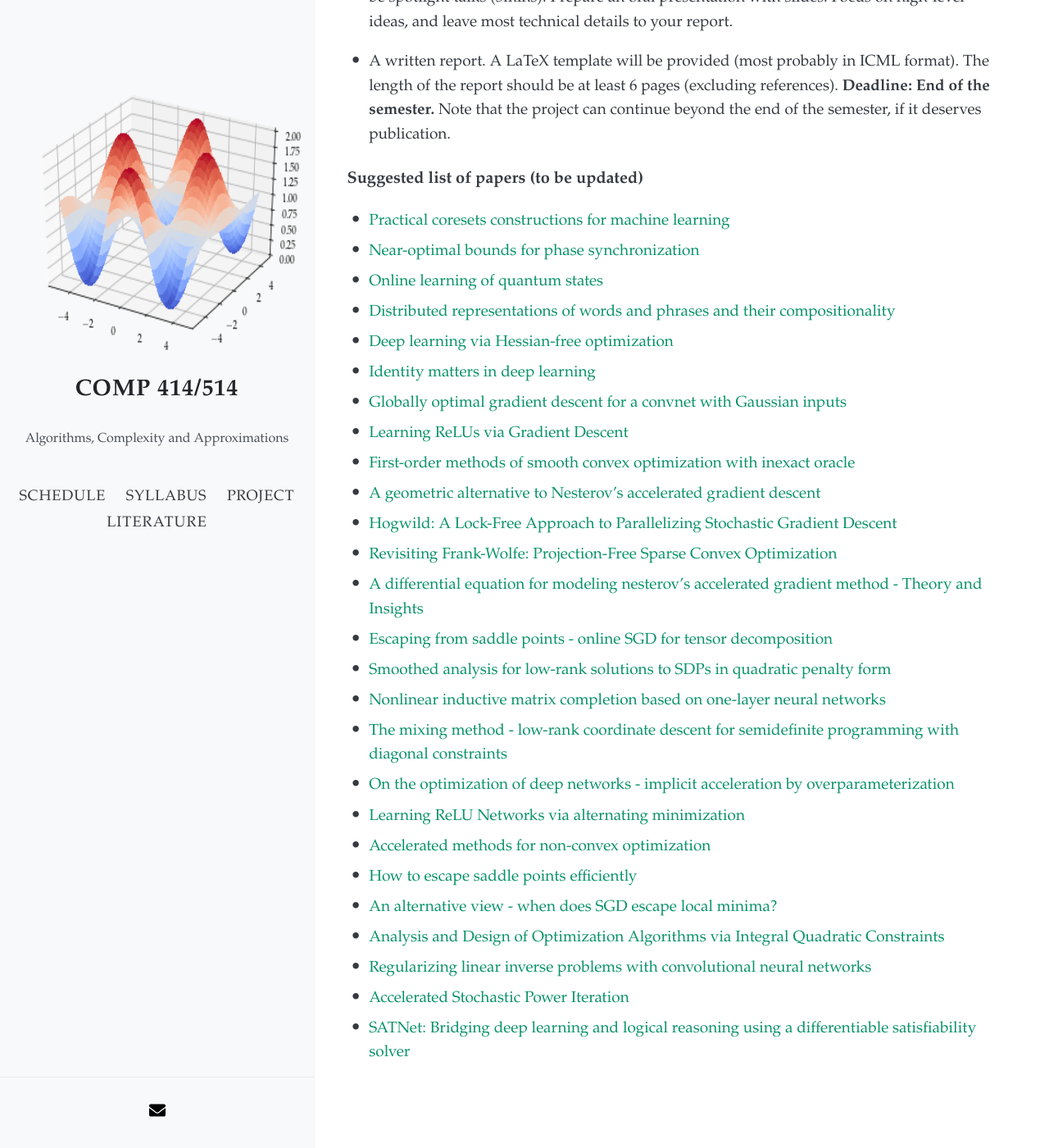
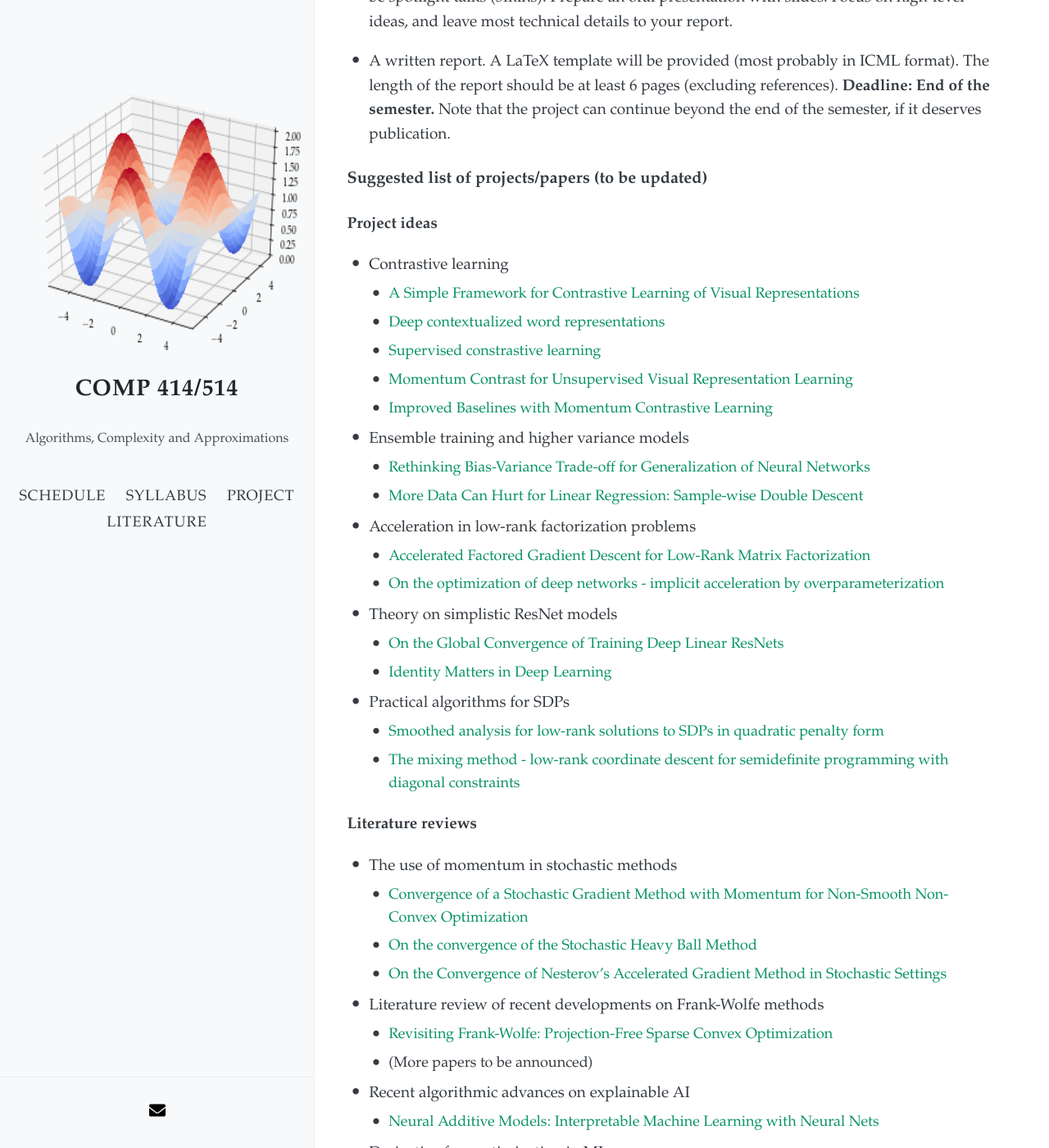
Before and after one commit to akyrillidis/comp414-514, a Jekyll site: the page built from project.md, in a window 1280 px wide and 1400 px high, scrolled down 748 px. Shown: the whole window at 82% size. Built offline with Jekyll 4.4.1, drawn with Linux system fonts in a browser that asks for light colours; nearby versions of some CDN libraries; before the commit the page ends 2117 px from its top, so only the background shows below that; some of the changed text lies outside the part shown.

Commit message:
Update project.md

```diff
--- a/project.md
+++ b/project.md
@@ -14,40 +14,75 @@
 
 - Pick a project the **sooner possible**.
 
-- Submit a one-page description of the project, what is it about, your opinion, what needs to be done (related papers to read) and whether you have any ideas to improve the ideas involved. Describe why they are important or interesting, and provide some appropriate references. If it is original research, provide a plan on what are the next steps and what needs to be done till the end of the semester to finish the project. **Deadline: September 10th.**
+- Submit a one-page description of the project, what is it about, your opinion, what needs to be done (related papers to read) and whether you have any ideas to improve the ideas involved. Describe why they are important or interesting, and provide some appropriate references. If it is original research, provide a plan on what are the next steps and what needs to be done till the end of the semester to finish the project. **Deadline: ~~September 10th.~~ September 22nd.**
 
 - We will probably have in-class presentations towards the end of the semester. These will be spotlight talks (5mins). Prepare an oral presentation with slides. Focus on high-level ideas, and leave most technical details to your report.
 
 - A written report. A LaTeX template will be provided (most probably in ICML format). The length of the report should be at least 6 pages (excluding references). **Deadline: End of the semester.** Note that the project can continue beyond the end of the semester, if it deserves publication.
 
-### Suggested list of papers (to be updated)
+### Suggested list of projects/papers (to be updated)
 
-- [Practical coresets constructions for machine learning](https://arxiv.org/pdf/1703.06476.pdf)
-- [Near-optimal bounds for phase synchronization](https://arxiv.org/pdf/1703.06605.pdf)
-- [Online learning of quantum states](https://arxiv.org/pdf/1802.09025.pdf)
-- [Distributed representations of words and phrases and their compositionality](https://papers.nips.cc/paper/5021-distributed-representations-of-words-and-phrases-and-their-compositionality.pdf)
-- [Deep learning via Hessian-free optimization](http://www.cs.toronto.edu/~jmartens/docs/Deep_HessianFree.pdf)
-- [Identity matters in deep learning](https://arxiv.org/pdf/1611.04231.pdf)
-- [Globally optimal gradient descent for a convnet with Gaussian inputs](https://arxiv.org/pdf/1702.07966.pdf)
-- [Learning ReLUs via Gradient Descent](https://arxiv.org/pdf/1705.04591.pdf)
-- [First-order methods of smooth convex optimization with inexact oracle](http://www.optimization-online.org/DB_FILE/2010/12/2865.pdf)
-- [A geometric alternative to Nesterov's accelerated gradient descent](https://arxiv.org/pdf/1506.08187.pdf)
-- [Hogwild: A Lock-Free Approach to Parallelizing Stochastic Gradient Descent](https://arxiv.org/pdf/1106.5730.pdf)
-- [Revisiting Frank-Wolfe: Projection-Free Sparse Convex Optimization](http://m8j.net/math/revisited-FW.pdf)
-- [A differential equation for modeling nesterov's accelerated gradient method - Theory and Insights](http://jmlr.org/papers/volume17/15-084/15-084.pdf)
-- [Escaping from saddle points - online SGD for tensor decomposition](https://arxiv.org/pdf/1503.02101.pdf)
-- [Smoothed analysis for low-rank solutions to SDPs in quadratic penalty form](https://arxiv.org/pdf/1803.00186.pdf)
-- [Nonlinear inductive matrix completion based on one-layer neural networks](https://arxiv.org/pdf/1805.10477.pdf)
-- [The mixing method - low-rank coordinate descent for semidefinite programming with diagonal constraints](https://arxiv.org/pdf/1706.00476.pdf)
-- [On the optimization of deep networks - implicit acceleration by overparameterization](https://arxiv.org/pdf/1802.06509.pdf)
-- [Learning ReLU Networks via alternating minimization](https://arxiv.org/pdf/1806.07863.pdf)
-- [Accelerated methods for non-convex optimization](https://arxiv.org/pdf/1611.00756.pdf)
-- [How to escape saddle points efficiently](https://arxiv.org/pdf/1703.00887.pdf)
-- [An alternative view - when does SGD escape local minima?](https://arxiv.org/pdf/1802.06175.pdf)
-- [Analysis and Design of Optimization Algorithms via Integral Quadratic Constraints](https://arxiv.org/pdf/1408.3595.pdf)
-- [Regularizing linear inverse problems with convolutional neural networks](https://arxiv.org/pdf/1907.03100.pdf)
-- [Accelerated Stochastic Power Iteration](https://arxiv.org/pdf/1707.02670.pdf)
-- [SATNet: Bridging deep learning and logical reasoning using a differentiable satisfiability solver](https://arxiv.org/pdf/1905.12149.pdf)
+**Project ideas**
+
+- Contrastive learning
+  - [A Simple Framework for Contrastive Learning of Visual Representations](https://arxiv.org/pdf/2002.05709.pdf)
+  - [Deep contextualized word representations](https://arxiv.org/pdf/1802.05365.pdf)
+  - [Supervised constrastive learning](https://arxiv.org/pdf/2004.11362.pdf)
+  - [Momentum Contrast for Unsupervised Visual Representation Learning](https://arxiv.org/pdf/1911.05722.pdf)
+  - [Improved Baselines with Momentum Contrastive Learning](https://arxiv.org/pdf/2003.04297.pdf)
+
+- Ensemble training and higher variance models
+  - [Rethinking Bias-Variance Trade-off for Generalization of Neural Networks](https://arxiv.org/pdf/2002.11328.pdf)
+  - [More Data Can Hurt for Linear Regression: Sample-wise Double Descent](https://arxiv.org/pdf/1912.07242.pdf)
+
+- Acceleration in low-rank factorization problems
+  - [Accelerated Factored Gradient Descent for Low-Rank Matrix Factorization](http://proceedings.mlr.press/v108/zhou20b/zhou20b.pdf)
+  - [On the optimization of deep networks - implicit acceleration by overparameterization](https://arxiv.org/pdf/1802.06509.pdf)
+
+- Theory on simplistic ResNet models
+  - [On the Global Convergence of Training Deep Linear ResNets](https://openreview.net/pdf?id=HJxEhREKDH)
+  - [Identity Matters in Deep Learning](https://arxiv.org/pdf/1611.04231.pdf)
+
+- Practical algorithms for SDPs
+  - [Smoothed analysis for low-rank solutions to SDPs in quadratic penalty form](https://arxiv.org/pdf/1803.00186.pdf)
+  - [The mixing method - low-rank coordinate descent for semidefinite programming with diagonal constraints](https://arxiv.org/pdf/1706.00476.pdf)
+
+**Literature reviews**
+
+- The use of momentum in stochastic methods
+  - [Convergence of a Stochastic Gradient Method with Momentum for Non-Smooth Non-Convex Optimization](https://proceedings.icml.cc/static/paper_files/icml/2020/4205-Paper.pdf)
+  - [On the convergence of the Stochastic Heavy Ball Method](https://arxiv.org/pdf/2006.07867.pdf)
+  - [On the Convergence of Nesterov's Accelerated Gradient Method in Stochastic Settings](https://arxiv.org/pdf/2002.12414.pdf)
+
+- Literature review of recent developments on Frank-Wolfe methods
+  - [Revisiting Frank-Wolfe: Projection-Free Sparse Convex Optimization](http://m8j.net/math/revisited-FW.pdf)
+  - (More papers to be announced)
+
+- Recent algorithmic advances on explainable AI
+  - [Neural Additive Models: Interpretable Machine Learning with Neural Nets](https://arxiv.org/pdf/2004.13912.pdf)
+
+- Derivative free optimization in ML
+  - [A Theoretical and Empirical Comparison of Gradient Approximations in Derivative-Free Optimization](https://arxiv.org/pdf/1905.01332.pdf)
+  - [An Accelerated DFO Algorithm for Finite-sum Convex Functions](https://arxiv.org/pdf/2007.03311.pdf)
+
+- Different theory techniques for shallow neural networks
+  - [Globally optimal gradient descent for a convnet with Gaussian inputs](https://arxiv.org/pdf/1702.07966.pdf)
+  - [Learning ReLU Networks via alternating minimization](https://arxiv.org/pdf/1806.07863.pdf)
+  - [Learning ReLUs via Gradient Descent](https://arxiv.org/pdf/1705.04591.pdf)
+
+- Acceleration in non-convex optimization
+  - [Accelerated methods for non-convex optimization](https://arxiv.org/pdf/1611.00756.pdf)
+  - (More papers to be announced)
+
+- Discrete optimizers as layers in neural networks
+  - [SATNet: Bridging deep learning and logical reasoning using a differentiable satisfiability solver](https://arxiv.org/pdf/1905.12149.pdf)
+  - [Differentiation of Blackbox Combinatorial Solvers](https://openreview.net/pdf?id=BkevoJSYPB)
+  - (More papers to be announced)
+
+- Second-order optimization methods in ML
+  - [Deep learning via Hessian-free optimization](http://www.cs.toronto.edu/~jmartens/docs/Deep_HessianFree.pdf)
+  - [Stochastic Block BFGS: Squeezing More Curvature out of Data](https://arxiv.org/pdf/1603.09649.pdf)
+  - [RSN: Randomized Subspace Newton](https://arxiv.org/pdf/1905.10874.pdf)
 
 &nbsp;
 &nbsp;
```
